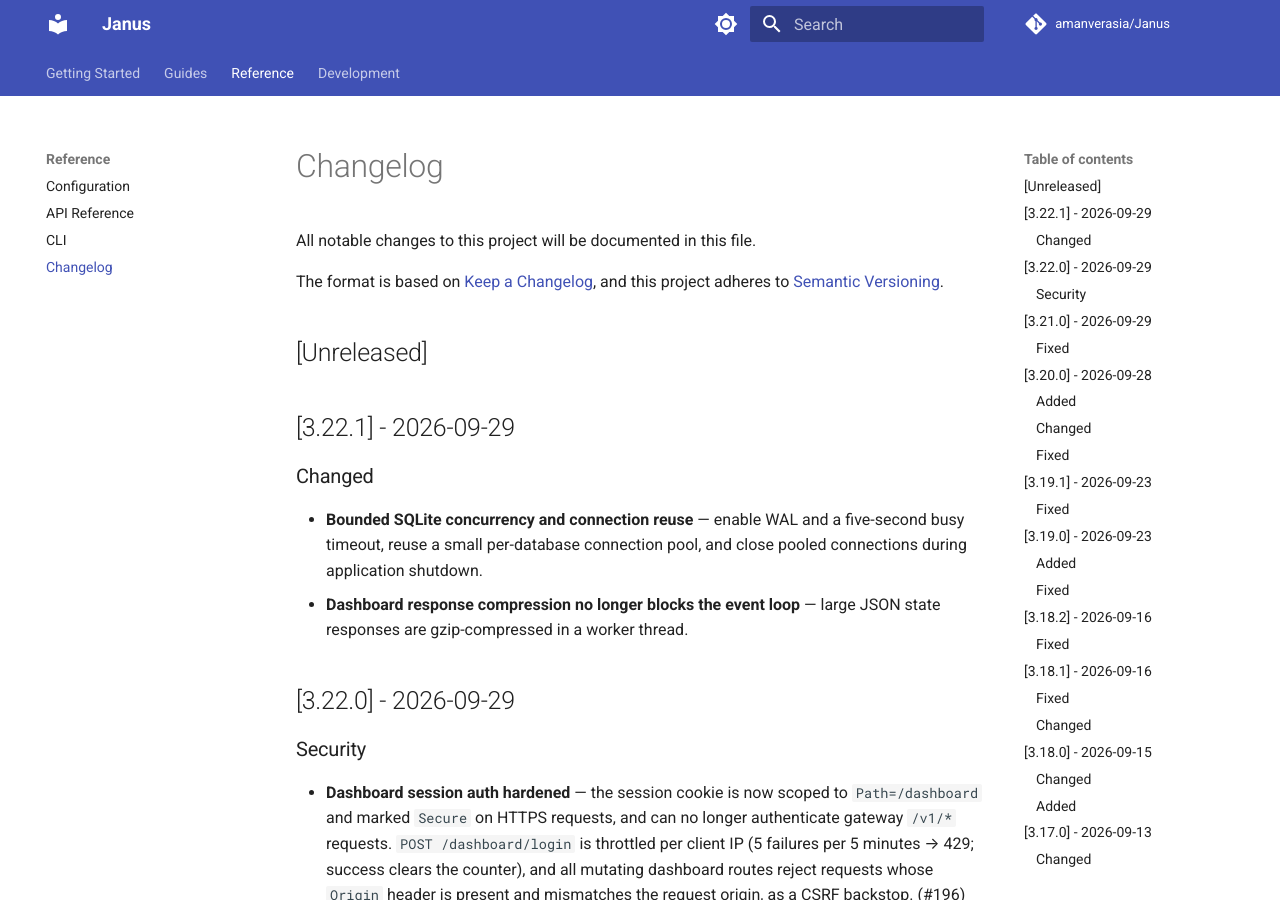
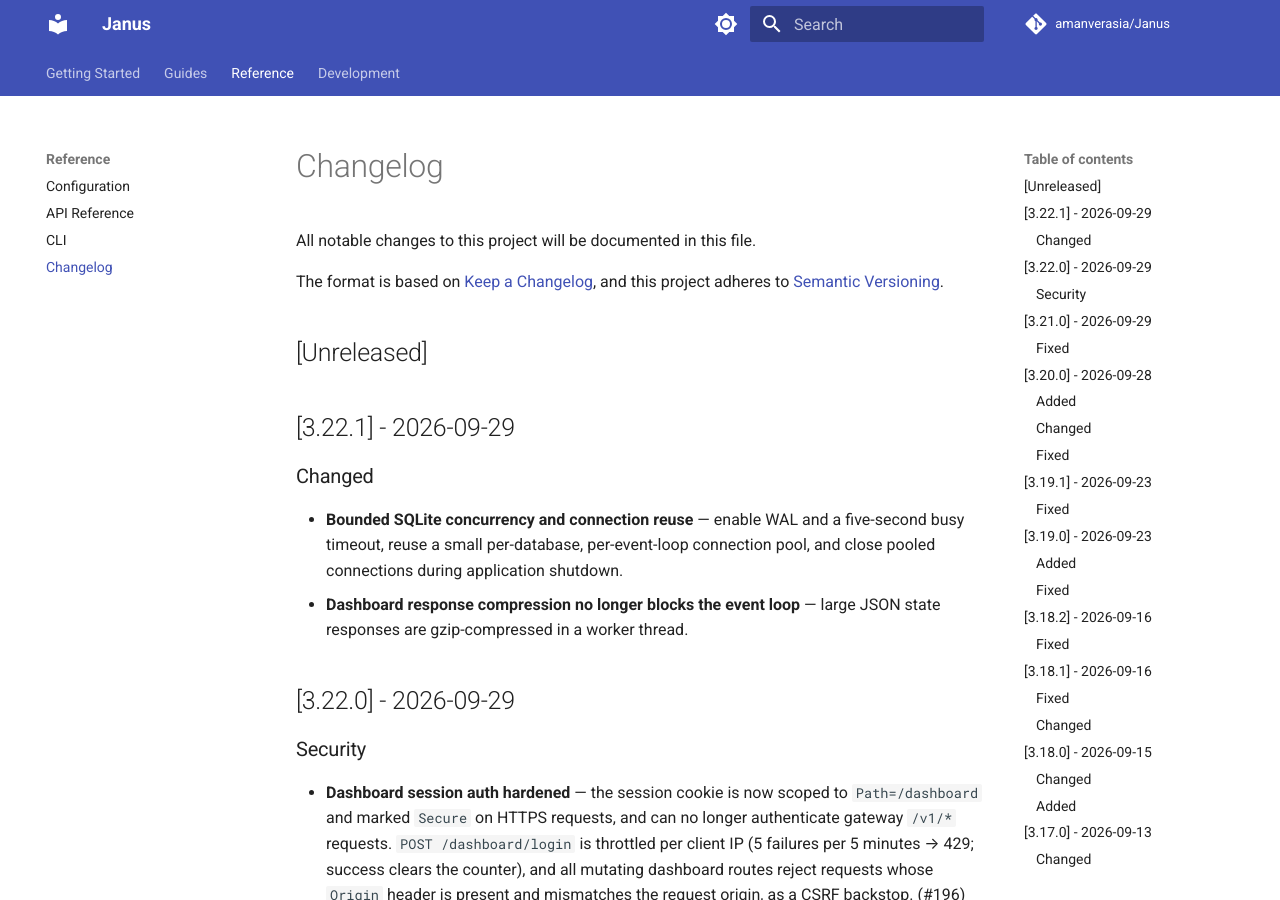
Before and after one commit to amanverasia/Janus, an MkDocs documentation site: the page built from docs/changelog.md, in a window 1280 px wide and 900 px high. Built offline with MkDocs 1.6.1 and Material for MkDocs 9.7.7, drawn with Linux system fonts in a browser that asks for light colours; comment, search, counter and statistics services are not loaded.

Commit message:
Scope SQLite pools to their event loops

```diff
--- a/CHANGELOG.md
+++ b/CHANGELOG.md
@@ -10,8 +10,8 @@ and this project adheres to [Semantic Versioning](https://semver.org/spec/v2.0.0
 ## [3.22.1] - 2026-09-29
 ### Changed
 - **Bounded SQLite concurrency and connection reuse** — enable WAL and a five-second
-  busy timeout, reuse a small per-database connection pool, and close pooled connections
-  during application shutdown.
+  busy timeout, reuse a small per-database, per-event-loop connection pool, and close
+  pooled connections during application shutdown.
 - **Dashboard response compression no longer blocks the event loop** — large JSON state
   responses are gzip-compressed in a worker thread.
 
```
Also changed, not shown: MESSAGES.md (+5 -0 lines), 2 other files.
